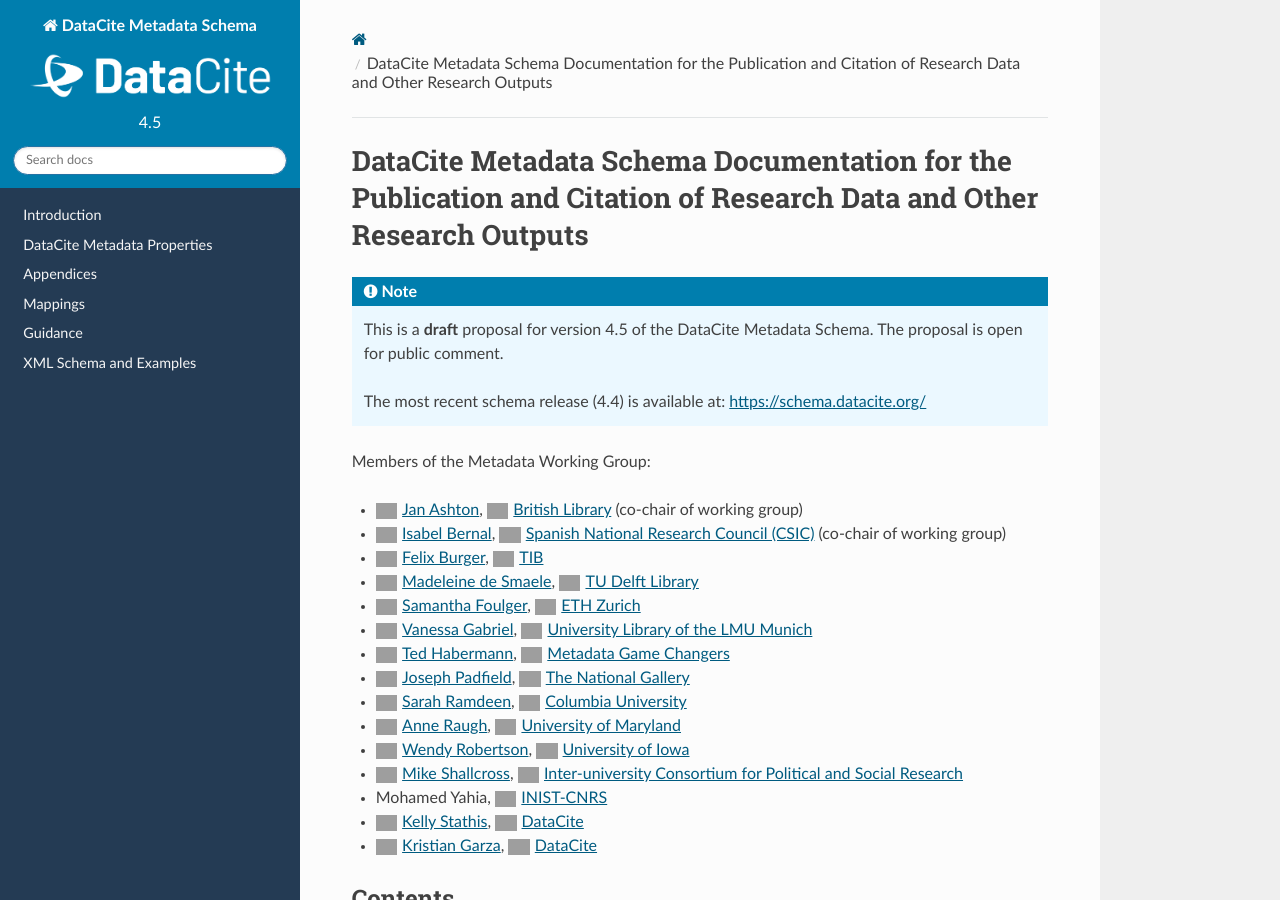
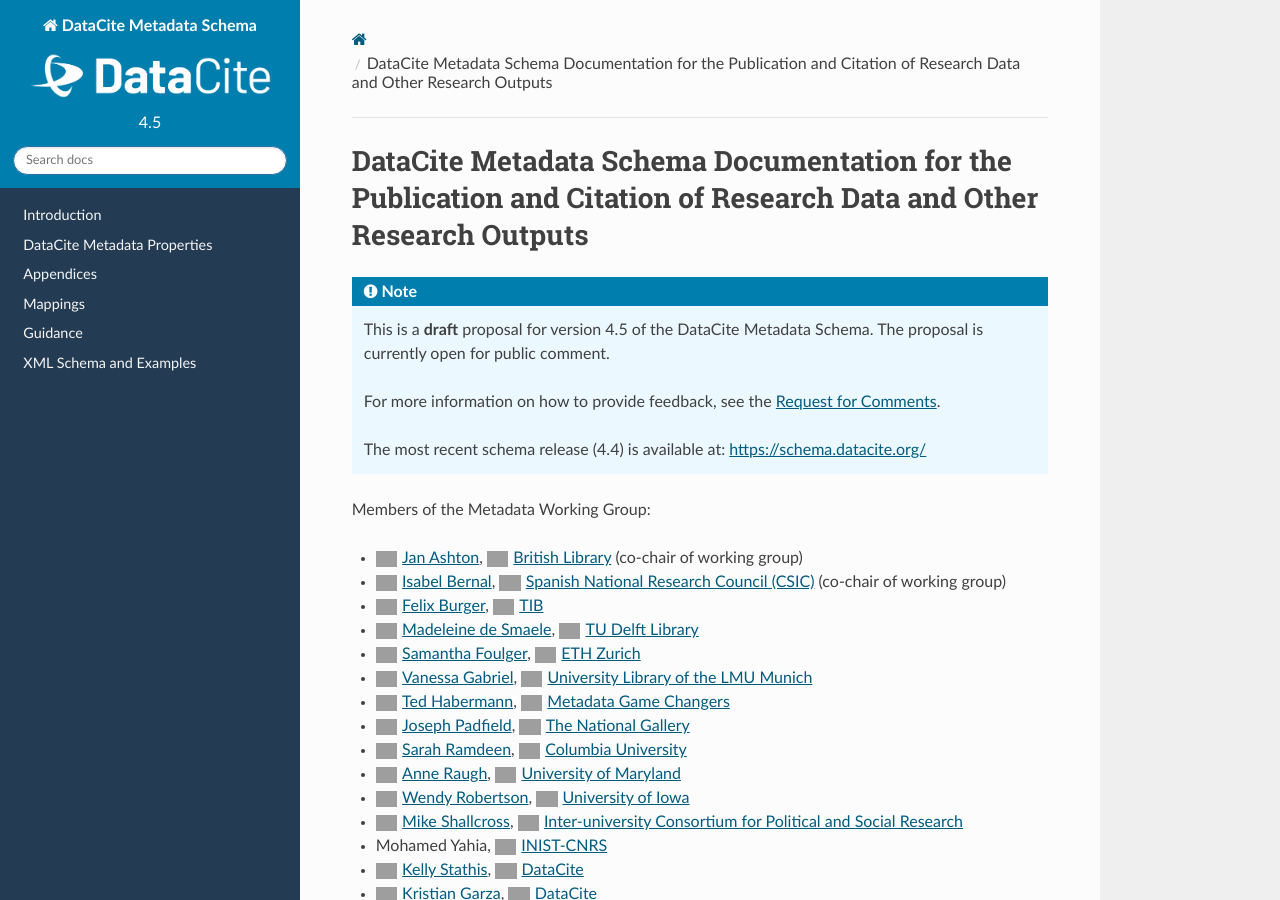
Before and after one commit to datacite/schema-docs, a Sphinx documentation site: the page built from docs/index.rst, in a window 1280 px wide and 900 px high, cut to the strip 0-900 px from the top of the window. Built offline with Sphinx 7.4.7 and the Read the Docs theme 2.0.0, drawn with Linux system fonts in a browser that asks for light colours; comment, search, counter and statistics services are not loaded; grey boxes are pictures that could not be loaded.

Commit message:
add link to RFC

```diff
--- a/docs/index.rst
+++ b/docs/index.rst
@@ -3,7 +3,9 @@ DataCite Metadata Schema Documentation for the Publication and Citation of Resea
 
 .. note::
 
-   This is a **draft** proposal for version 4.5 of the DataCite Metadata Schema. The proposal is open for public comment.
+   This is a **draft** proposal for version 4.5 of the DataCite Metadata Schema. The proposal is currently open for public comment.
+
+   For more information on how to provide feedback, see the `Request for Comments <https://docs.google.com/document/d/1UyQQwtjnu-4_4zXE4TFZ74-mjLZI3NkEf8RrF0WeOdI/edit?usp=sharing>`_.
 
    The most recent schema release (4.4) is available at: https://schema.datacite.org/
 
```
